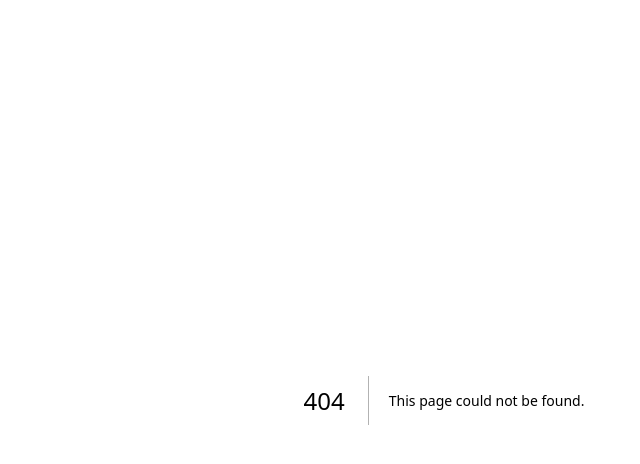
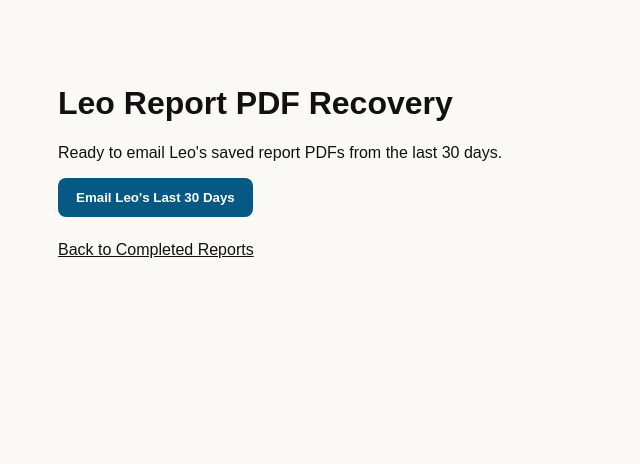
Before and after one commit to GaryThomasWhitehead/gtw-site, a Next.js app: page /pm-reports/leo-email-backfill in a window 1280 px wide. Before the commit this address had no page. Shown: the top 464 px of the page, without its empty margins (196-836 px from the left). Built offline with nearby package versions, Linux system fonts and the light colour scheme.

Commit message:
Add Leo report email recovery screen

```diff
--- /dev/null
+++ b/app/pm-reports/leo-email-backfill/page.tsx
@@ -0,0 +1,58 @@
+"use client";
+
+import { useState } from "react";
+
+type Result = {
+  sent?: Array<{ id: string; trackingNumber: string; reportDate: string }>;
+  failed?: Array<{ id: string; error: string }>;
+  remaining?: number;
+  error?: string;
+};
+
+export default function LeoEmailBackfillPage() {
+  const [message, setMessage] = useState("Ready to email Leo's saved report PDFs from the last 30 days.");
+  const [running, setRunning] = useState(false);
+  const [sent, setSent] = useState<Array<{ id: string; trackingNumber: string; reportDate: string }>>([]);
+  const [failed, setFailed] = useState<Array<{ id: string; error: string }>>([]);
+
+  async function run() {
+    setRunning(true);
+    setSent([]);
+    setFailed([]);
+    const allSent: Array<{ id: string; trackingNumber: string; reportDate: string }> = [];
+    const allFailed: Array<{ id: string; error: string }> = [];
+    try {
+      for (let batch = 0; batch < 100; batch += 1) {
+        setMessage(`Sending batch ${batch + 1}…`);
+        const response = await fetch("/api/pm-reports/leo-email-backfill", {
+          method: "POST",
+          headers: { "Content-Type": "application/json" },
+          body: JSON.stringify({ since: "2026-10-02", batchSize: 2 }),
+        });
+        const result = await response.json() as Result;
+        if (!response.ok) throw new Error(result.error || "The recovery request failed");
+        allSent.push(...(result.sent || []));
+        allFailed.push(...(result.failed || []));
+        setSent([...allSent]);
+        setFailed([...allFailed]);
+        if (allFailed.length || !result.remaining) break;
+      }
+      setMessage(allFailed.length ? `Stopped with ${allFailed.length} failed report(s).` : `Complete. ${allSent.length} PDF report(s) emailed to Leo.`);
+    } catch (error) {
+      setMessage(error instanceof Error ? error.message : "The recovery request failed");
+    } finally {
+      setRunning(false);
+    }
+  }
+
+  return <main style={{ maxWidth: 820, margin: "40px auto", padding: 24, fontFamily: "Arial, sans-serif" }}>
+    <h1>Leo Report PDF Recovery</h1>
+    <p>{message}</p>
+    <button type="button" onClick={() => void run()} disabled={running} style={{ background: "#075985", color: "white", border: 0, borderRadius: 8, padding: "12px 18px", fontWeight: 700 }}>
+      {running ? "Sending…" : "Email Leo's Last 30 Days"}
+    </button>
+    {sent.length > 0 && <section><h2>Sent ({sent.length})</h2><ul>{sent.map((item) => <li key={item.id}>{item.reportDate} · {item.trackingNumber || item.id}</li>)}</ul></section>}
+    {failed.length > 0 && <section><h2>Failed ({failed.length})</h2><ul>{failed.map((item) => <li key={item.id}>{item.id}: {item.error}</li>)}</ul></section>}
+    <p style={{ marginTop: 24 }}><a href="/pm-reports">Back to Completed Reports</a></p>
+  </main>;
+}
```
